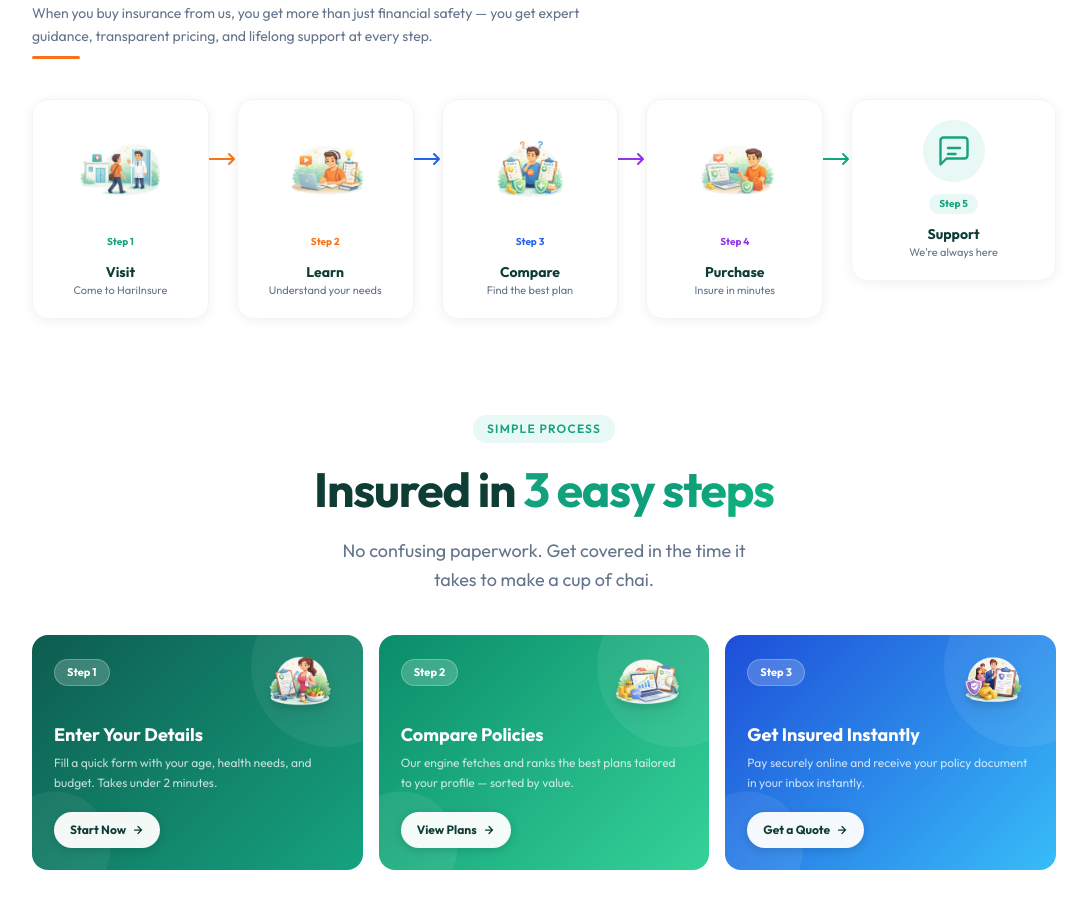
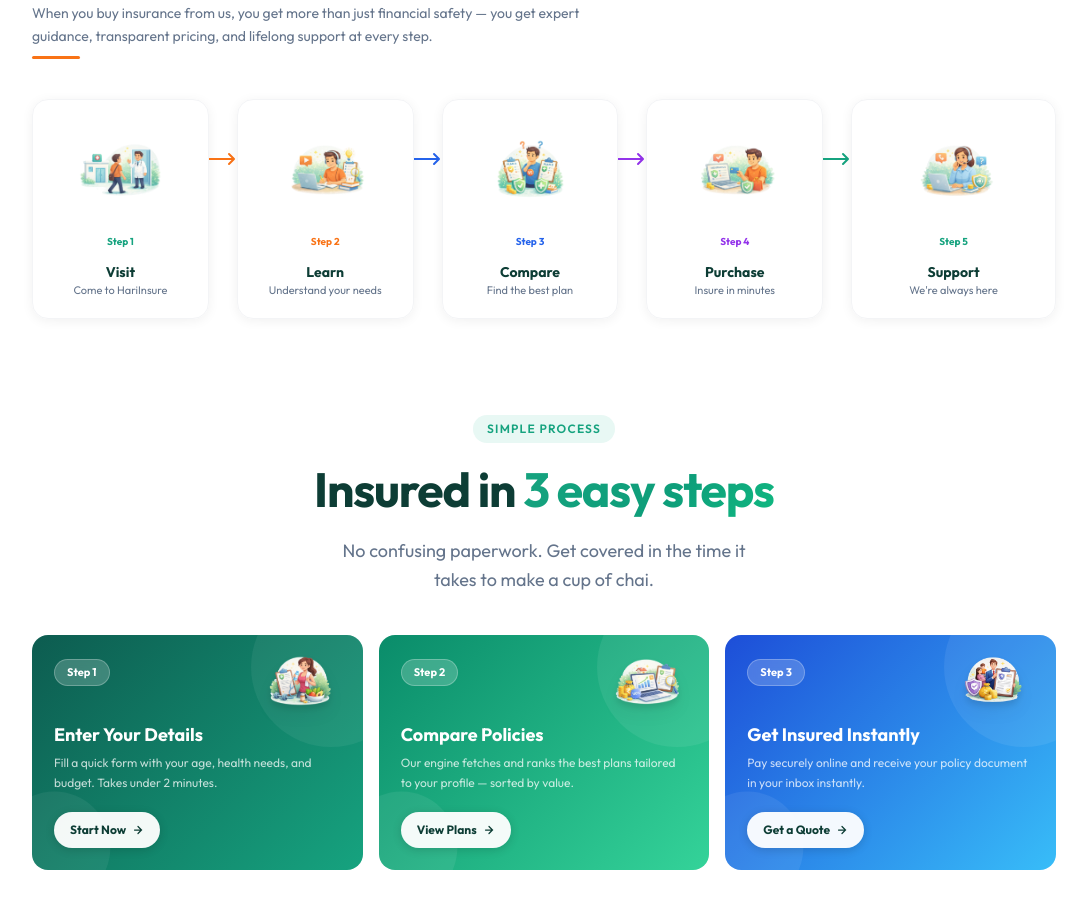
Before and after one commit to hrshdas/hari-insure, a Next.js app: page / in a window 1280 px wide. Shown: the part 1560-2477 px from the top of the page, without its empty margins (96-1183 px from the left). Built offline with nearby package versions, Linux system fonts and the light colour scheme.

Commit message:
illustrtions and icons

```diff
--- a/src/components/HariAdvantage.tsx
+++ b/src/components/HariAdvantage.tsx
@@ -53,15 +53,12 @@ const steps = [
         id: "adv-support",
         emoji: "🤝",
         color: "#16a37f",
-        bg: "#e8f8f4",
-        iconSize: 62,
+        bg: "transparent",
+        iconSize: 100,
         title: "Support",
         subtitle: "We're always here",
         icon: (
-            <svg width="36" height="36" viewBox="0 0 24 24" fill="none" stroke="currentColor" strokeWidth="1.6" strokeLinecap="round" strokeLinejoin="round">
-                <path d="M21 15a2 2 0 0 1-2 2H7l-4 4V5a2 2 0 0 1 2-2h14a2 2 0 0 1 2 2z" />
-                <path d="M8 10h8M8 14h5" />
-            </svg>
+            <Image src="/support-icon.png" alt="Customer Support" width={100} height={100} className="object-contain" />
         ),
     },
 ];
```
